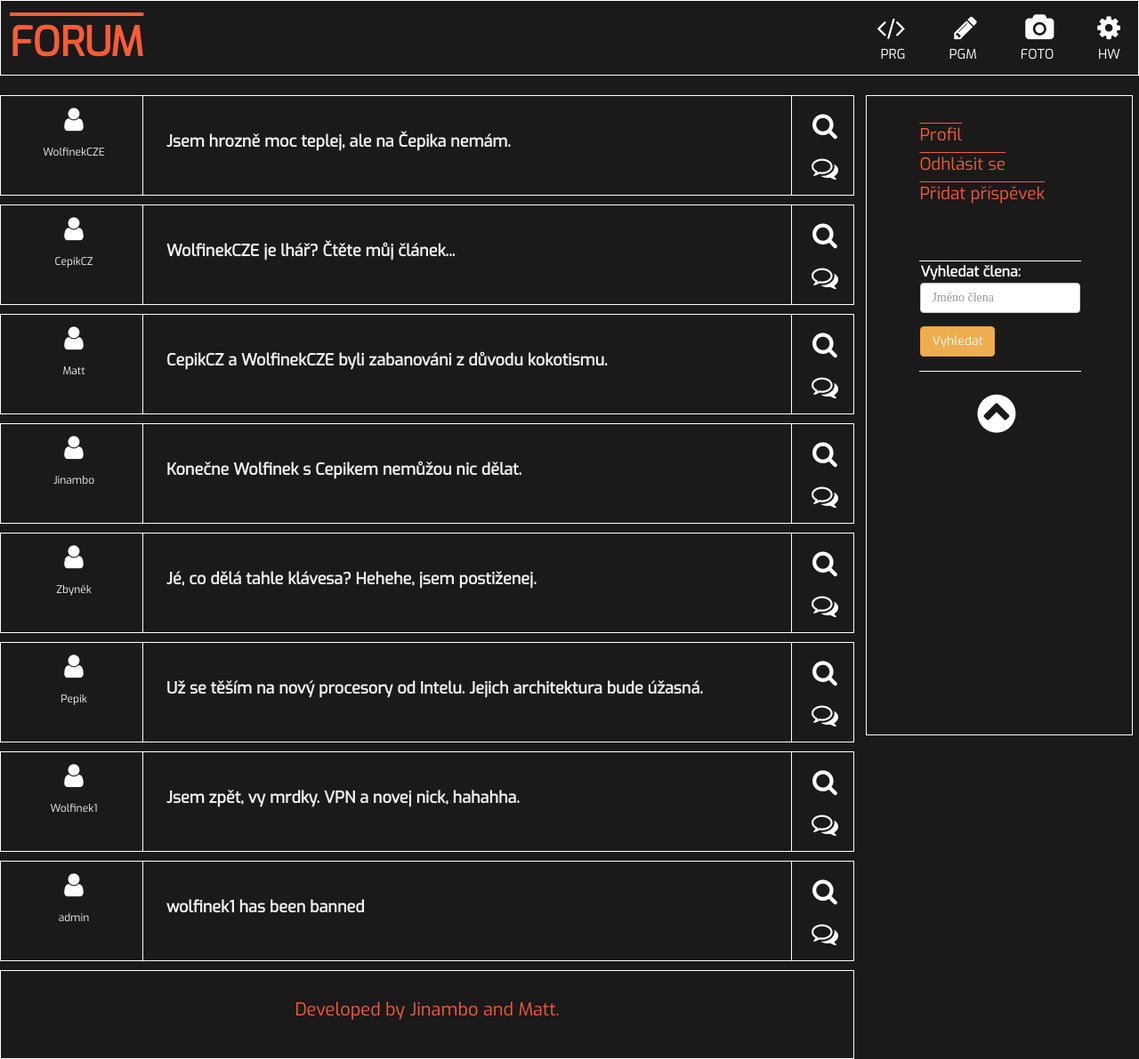
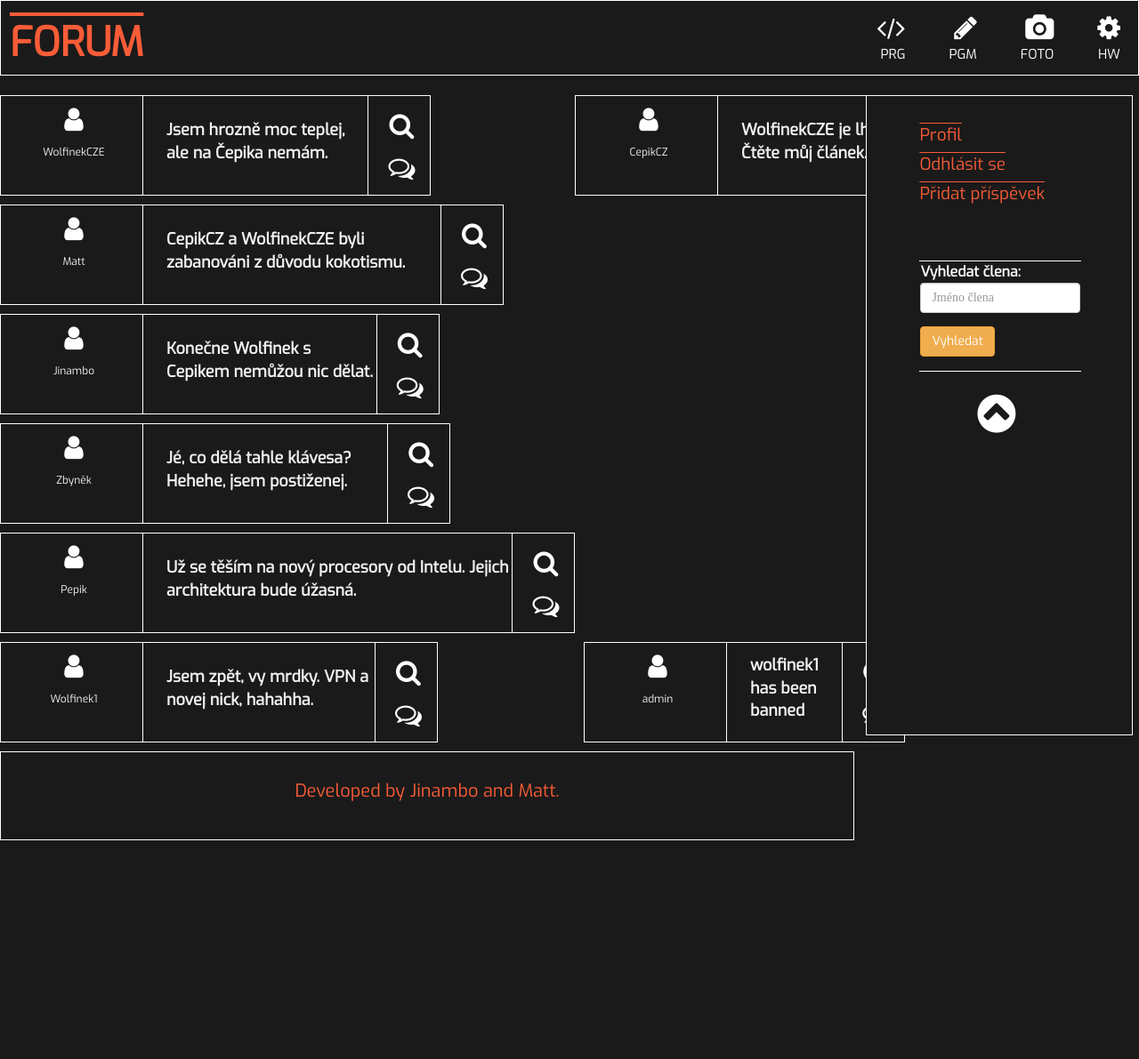
Before and after one commit to jinambo/jirkasrytr, a PHP site: page /iflogin.html in a window 1280 px wide. Shown: the whole page at 89% size. After the commit the page ends 945 px from the top, so only its background shows below. Run offline with PHP 8.4, Linux system fonts and the light colour scheme.

Commit message:
Add files via upload

```diff
--- a/assets/css/style.css
+++ b/assets/css/style.css
@@ -136,7 +136,7 @@ a:after {
 #obsah table {
   margin-bottom: auto;
   padding-bottom: 0;
-  width: 960px;
+  width: 75%;
   height: 100px;
   border: 1px solid white;
 }
@@ -319,17 +319,16 @@ width: 900px;
   color: white;
   background-color: #1a1a1a;
 width: 300px;
-margin-right: 0px;
+margin: 0px;
 margin-top: 107px;
 padding-bottom: 107px;
-margin-left: 76%;
 padding-top: 40px;
-float: right;
 height: 90%;
 position: fixed ;
 top: 0px;
 padding-bottom: 1px;
 border: 1px solid white;
+left: 76%;
 }
 
 #sidebar table {
```
